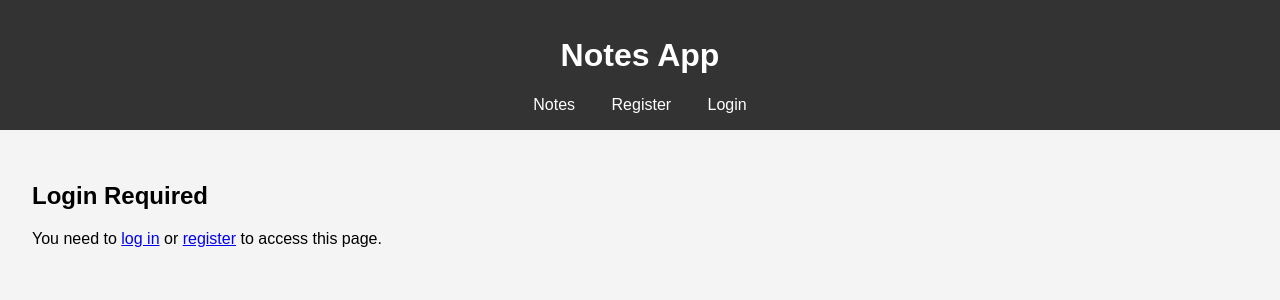
After one commit to mrigank590/AT_Project, a Django app: page /login_prompt/ in a window 1280 px wide. The commit adds this page. Shown: the top 300 px of the page. Run offline with Django 5.2, Linux system fonts and the light colour scheme.

Commit message:
frontend demo done

```diff
--- a/notes_project/notes/models.py
+++ b/notes_project/notes/models.py
@@ -1,9 +1,11 @@
+from django.db import models
 from django.contrib.auth.models import User
-from django.db import models
 
 
-# Create your models here.
 class Note(models.Model):
     user = models.ForeignKey(User, on_delete=models.CASCADE)
     title = models.CharField(max_length=100)
     content = models.TextField()
+
+    def __str__(self):
+        return self.title
--- a/notes_project/notes/templates/notes/base.html
+++ b/notes_project/notes/templates/notes/base.html
@@ -11,9 +11,14 @@
     <header>
         <h1>Notes App</h1>
         <nav>
-            <a href="{% url 'register' %}">Register</a>
-            <a href="{% url 'login' %}">Login</a>
             <a href="{% url 'note-list' %}">Notes</a>
+            {% if user.is_authenticated %}
+                <span>Welcome, {{ user.username }}</span>
+                <a href="{% url 'logout' %}">Logout</a>
+            {% else %}
+                <a href="{% url 'register' %}">Register</a>
+                <a href="{% url 'login' %}">Login</a>
+            {% endif %}
         </nav>
     </header>
     <main>
--- /dev/null
+++ b/notes_project/notes/templates/notes/login_prompt.html
@@ -0,0 +1,8 @@
+{% extends "notes/base.html" %}
+
+{% block title %}Login Required{% endblock %}
+
+{% block content %}
+<h2>Login Required</h2>
+<p>You need to <a href="{% url 'login' %}">log in</a> or <a href="{% url 'register' %}">register</a> to access this page.</p>
+{% endblock %}
--- a/notes_project/notes/urls.py
+++ b/notes_project/notes/urls.py
@@ -7,14 +7,24 @@ from .views import (
     note_update_view,
     note_delete_view,
     home_view,
+    logout_view,
+    login_prompt_view,
+)
+from rest_framework_simplejwt.views import (
+    TokenObtainPairView,
+    TokenRefreshView,
 )
 
 urlpatterns = [
     path("", home_view, name="home"),
     path("register/", register_view, name="register"),
     path("login/", login_view, name="login"),
+    path("logout/", logout_view, name="logout"),
     path("notes/", note_list_view, name="note-list"),
     path("notes/create/", note_create_view, name="note-create"),
     path("notes/<int:pk>/edit/", note_update_view, name="note-update"),
     path("notes/<int:pk>/delete/", note_delete_view, name="note-delete"),
+    path("login_prompt/", login_prompt_view, name="login_prompt"),
+    path("api/token/", TokenObtainPairView.as_view(), name="token_obtain_pair"),
+    path("api/token/refresh/", TokenRefreshView.as_view(), name="token_refresh"),
 ]
--- a/notes_project/notes/views.py
+++ b/notes_project/notes/views.py
@@ -1,22 +1,31 @@
 from django.shortcuts import render, redirect
-from django.contrib.auth import authenticate, login
+from django.contrib.auth import authenticate, login, logout
 from django.contrib.auth.decorators import login_required
-from django.contrib.auth.models import User
-from rest_framework_simplejwt.tokens import RefreshToken
 from .forms import UserRegistrationForm, UserLoginForm, NoteForm
 from .models import Note
-
-
-def home_view(request):
-    return render(request, "notes/base.html")
+from .serializers import UserSerializer
 
 
 def register_view(request):
     if request.method == "POST":
         form = UserRegistrationForm(request.POST)
         if form.is_valid():
-            form.save()
-            return redirect("login")
+            user_serializer = UserSerializer(data=form.cleaned_data)
+            if user_serializer.is_valid():
+                user_serializer.save()
+                return redirect("login")
+            else:
+                return render(
+                    request,
+                    "notes/register.html",
+                    {"form": form, "errors": user_serializer.errors},
+                )
+        else:
+            return render(
+                request,
+                "notes/register.html",
+                {"form": form, "errors": form.errors},
+            )
     else:
         form = UserRegistrationForm()
     return render(request, "notes/register.html", {"form": form})
@@ -35,6 +44,11 @@ def login_view(request):
     else:
         form = UserLoginForm()
     return render(request, "notes/login.html", {"form": form})
+
+
+def logout_view(request):
+    logout(request)
+    return redirect("login")
 
 
 @login_required
@@ -85,3 +99,11 @@ def note_delete_view(request, pk):
         note.delete()
         return redirect("note-list")
     return render(request, "notes/note_confirm_delete.html", {"note": note})
+
+
+def home_view(request):
+    return render(request, "notes/base.html")
+
+
+def login_prompt_view(request):
+    return render(request, "notes/login_prompt.html")
--- a/notes_project/notes_project/settings.py
+++ b/notes_project/notes_project/settings.py
@@ -14,7 +14,7 @@ from pathlib import Path
 
 # Build paths inside the project like this: BASE_DIR / 'subdir'.
 BASE_DIR = Path(__file__).resolve().parent.parent
-
+LOGIN_URL = "login"
 
 # Quick-start development settings - unsuitable for production
 # See https://docs.djangoproject.com/en/5.1/howto/deployment/checklist/
```
Also changed, not shown: notes_project/notes/templates/notes/note_confirm_delete.html (added, +13 -0 lines), requirements.txt (+8 -4 lines), 2 other files.
